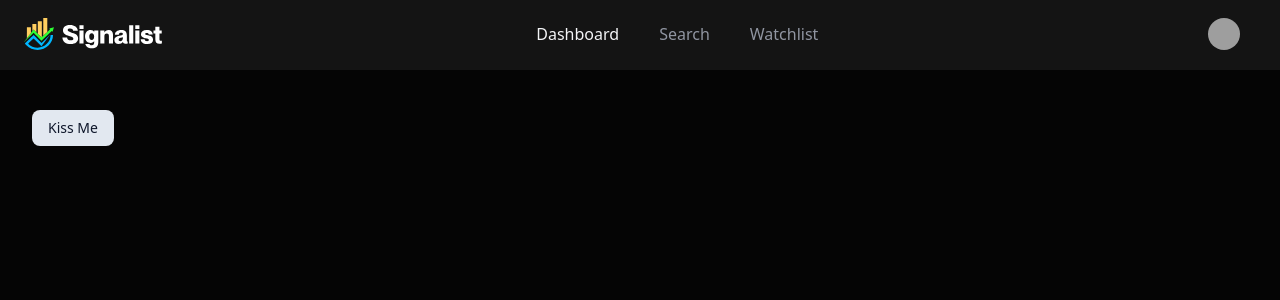
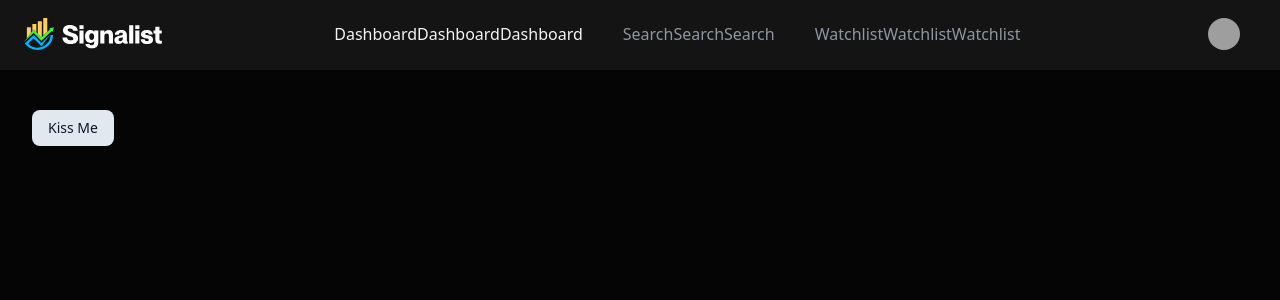
Before and after one commit to GabrielEduria/stock-market-app, a Next.js app: page / in a window 1280 px wide. Shown: the top 300 px of the page. Built offline with nearby package versions, Linux system fonts and the light colour scheme; grey boxes are pictures that could not be loaded.

Commit message:
added more

```diff
--- a/components/NavItems.tsx
+++ b/components/NavItems.tsx
@@ -23,6 +23,8 @@ const NavItems = () => {
                   isActive(href) ? 'text-gray-100' : ''
                }`}>
                   {label}
+                  {label}
+                  {label}
                </Link>
             </li>
         ))}
```
